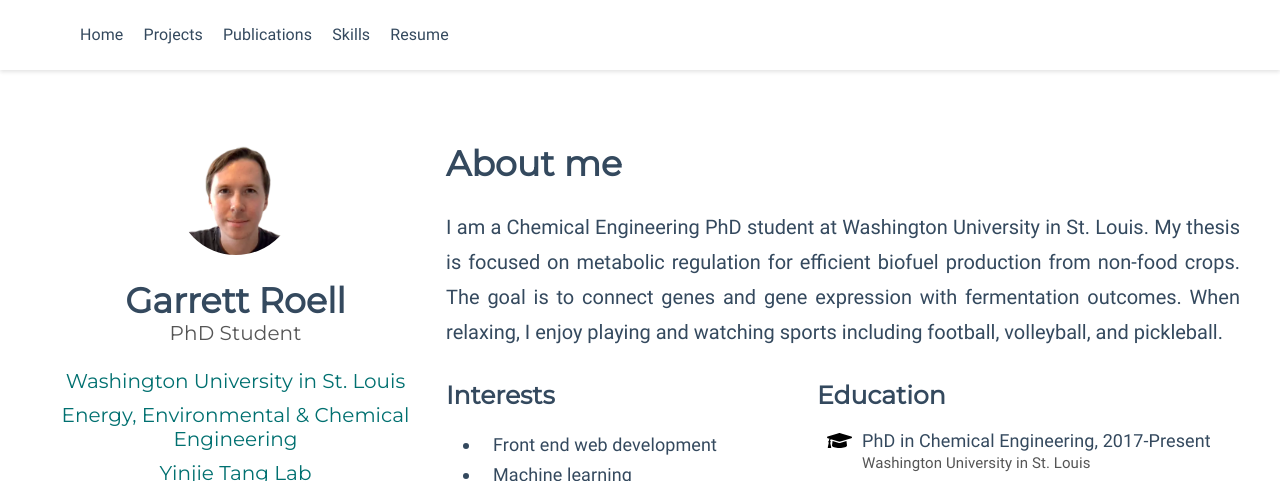
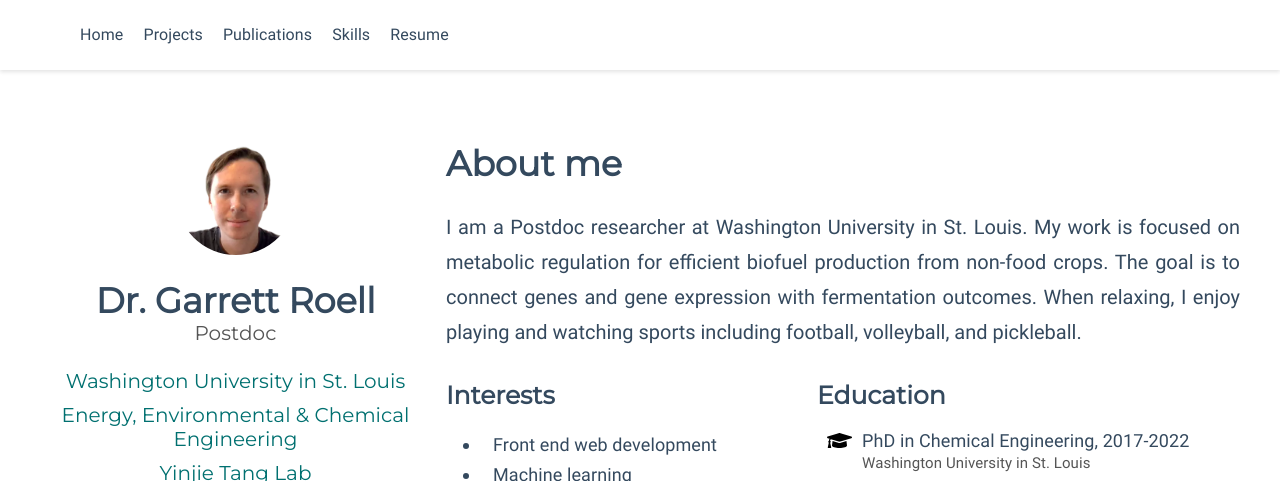
Before and after one commit to garrettroell/personal_site, a website: page public/pages/index.html in a window 1280 px wide. Shown: the top 481 px of the page. Drawn offline with Linux system fonts and the light colour scheme; files whose address does not match are found by name.

Commit message:
Updated job

```diff
--- a/public/pages/index.html
+++ b/public/pages/index.html
@@ -13,8 +13,8 @@
   <link rel="mask-icon" href="/meta/safari-pinned-tab.svg" color="#5bbad5">
   <meta name="msapplication-TileColor" content="#da532c">
   <meta name="theme-color" content="#ffffff">
-  <meta name="description" content="Garrett Roell is a PhD Student studying Chemical Engineering at
-      Washington University in St. Louis who loves writing code.">
+  <meta name="description" content="Garrett Roell has a PhD in Chemical Engineering from
+      Washington University in St. Louis and loves writing code.">
 
   <!-- scripts -->
   <script src="/js/main.js" defer></script>
@@ -100,8 +100,8 @@
             <img src="images/garrett_face_zoom.webp" class="face-image" alt="Garrett Roell" class="face-image"
               height="120px" width="120px">
           </div>
-          <h1 class="garrett-roell">Garrett Roell</h1>
-          <p class="job-title">PhD Student</p>
+          <h1 class="garrett-roell">Dr. Garrett Roell</h1>
+          <p class="job-title">Postdoc</p>
           <div class="about-me-links">
             <a class="about-me-anchor" href="https://wustl.edu/" target="_blank">
               Washington University in St. Louis
@@ -129,8 +129,8 @@
         </div>
         <div class="description">
           <h1 class="about-me-header">About me</h1>
-          <p class="about-me-text">I am a Chemical Engineering PhD student at Washington University in St.
-            Louis. My thesis is focused on metabolic regulation for efficient biofuel
+          <p class="about-me-text">I am a Postdoc researcher at Washington University in St.
+            Louis. My work is focused on metabolic regulation for efficient biofuel
             production from non-food crops. The goal is to connect genes and gene expression
             with fermentation outcomes. When relaxing, I enjoy playing and watching sports
             including football, volleyball, and pickleball.
@@ -152,7 +152,7 @@
                   <img src="../icons/graduation-cap.svg" alt="graduation-cap" class="graduation-cap-icon"
                     loading="lazy">
                   <div class="education-text">
-                    <p class="degree">PhD in Chemical Engineering, 2017-Present</p>
+                    <p class="degree">PhD in Chemical Engineering, 2017-2022</p>
                     <p class="university">Washington University in St. Louis</p>
                   </div>
                 </li>
```
Also changed, not shown: public/blog/1_setup_droplet.html (+2 -2 lines), public/blog/blog_home.html (+2 -2 lines), public/pages/404.html (+2 -2 lines), public/pages/resume.html (+1 -1 lines).
